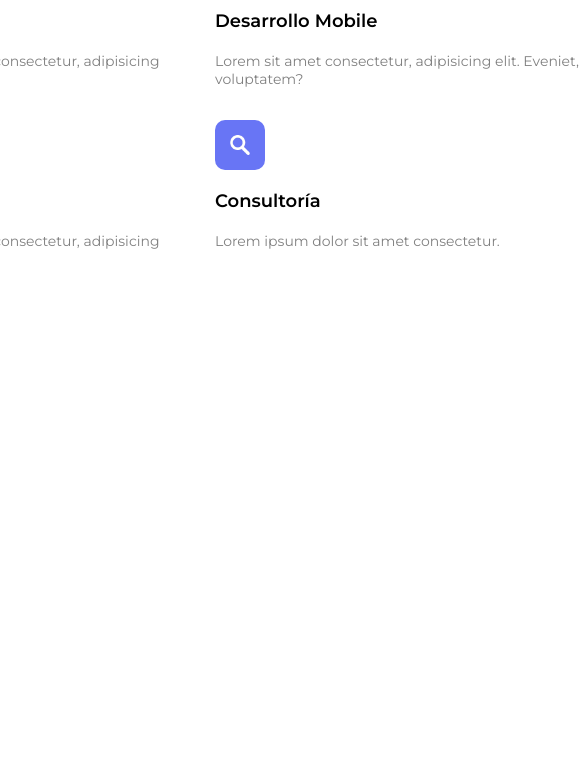
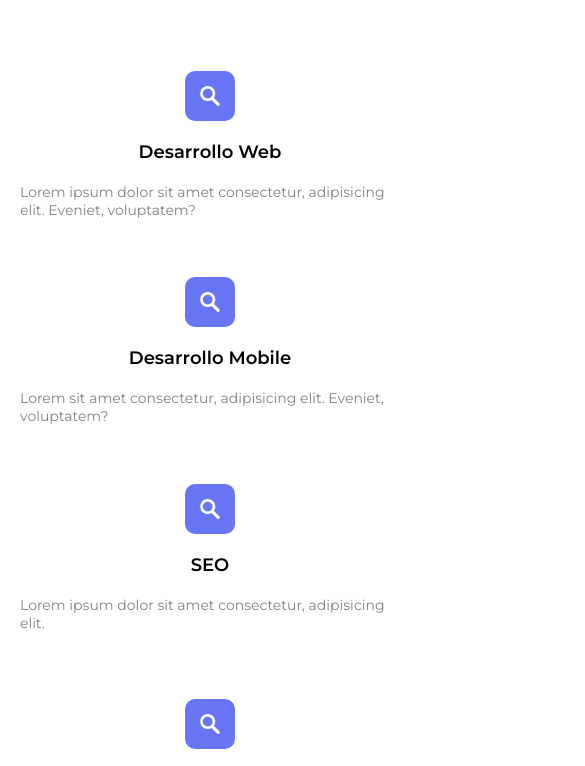
Before and after one commit to dan-hez/flexbox-05-servicios-i, a plain HTML site: page index.html in a window 390 px wide. Shown: the part 287-1053 px from the top of the page, 585 px wide, since content can reach past the window. Before the commit the page ends 844 px from the top, so only its background shows below. Drawn offline with Linux system fonts and the light colour scheme.

Commit message:
ejercicio 3

```diff
--- a/css/style.css
+++ b/css/style.css
@@ -5,20 +5,24 @@
 }
 body{
     height: 100vh;
-    width: 100%;
     background-color: #fff;
     display: flex;
     justify-content: center;
+    align-items: center;
 }
 .container{
     width: 800px;
-    height: 100vh;
+    height: 600px;
     text-align: center;
     font-family: 'Montserrat', sans-serif;
+    display: flex;
+    flex-wrap: wrap;
+    flex-direction: row;
+    justify-content: space-around;
+    align-items: center;
 }
 header{
-    display: flex;
-    flex-direction: column;
+    margin: auto;
 }
 h1{
     font-size: 38px;
@@ -33,11 +37,13 @@ header p{
 }
 main{
     width: 800px;
-    height: auto;
+    height: 400px;
     margin-top: 50px;
     display: flex;
     flex-wrap: wrap;
+    flex-direction: column;
     justify-content: space-between;
+    align-items: center;
 }
 .box{
     width: 380px;
@@ -45,6 +51,7 @@ main{
     margin-top: 15px;
     display: flex;
     flex-direction: column;
+    /* align-items: flex-start; */
 }
 .text{
     margin-top: 20px;
@@ -73,3 +80,21 @@ h4{
     justify-content: center;
     align-items: center;
 }
+
+@media(max-width: 600px){
+    main{
+        width: 350px;
+        height: 800px;
+        display: flex;
+        flex-wrap: wrap;
+    }
+    .box{
+        display: flex;
+        flex-wrap: wrap;
+        justify-content: center;
+        align-items: center;
+    }
+    h4{
+        margin: auto;
+    }
+}
--- a/index.html
+++ b/index.html
@@ -14,7 +14,7 @@
             <p>Estos son algunas de las cosas que ofrecemos</p>
         </header>
         <main>
-            <div class="box">
+            <div class="box service">
                 <div class="shape"><img src="./img/search.png" alt="Search icon" width="40%"></div>
                 <div class="text">
                     <h4>Desarrollo Web</h4>
```
